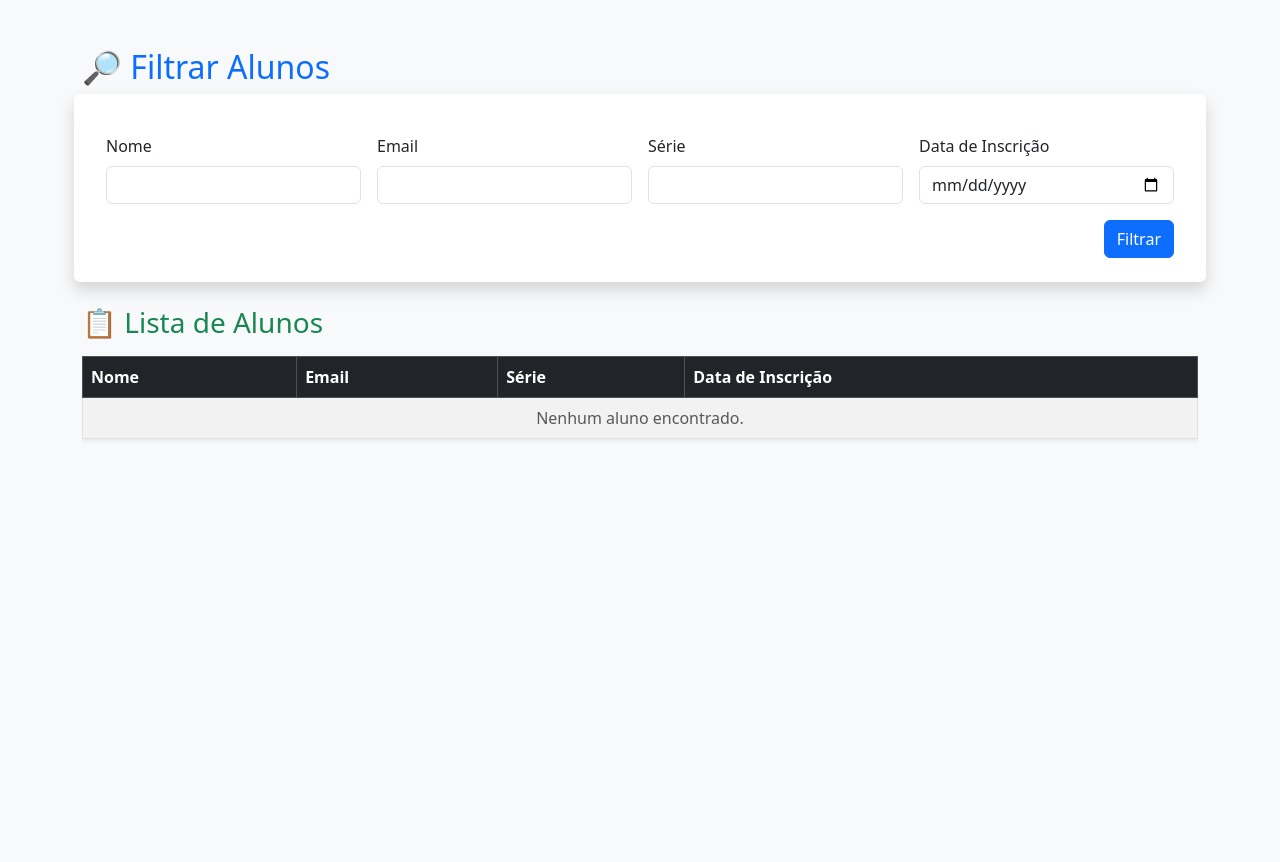
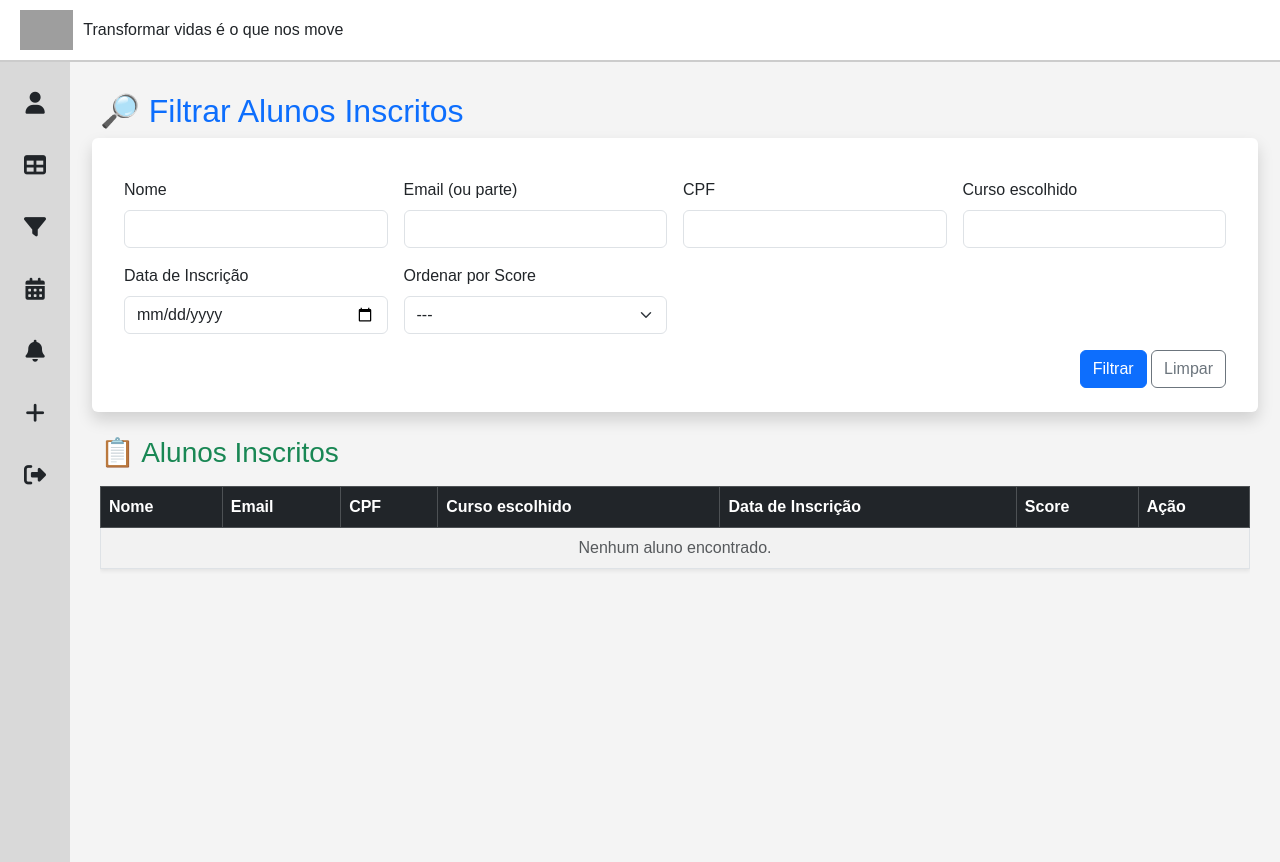
Before and after one commit to Alan2M/Projetos2, a Django app: page /gestor/alunos/ in a window 1280 px wide. Before the commit the page ends 440 px from the top, so only its background shows below. Run offline with Django 5.2, Linux system fonts and the light colour scheme; the visitor is signed in with stand-in values (Sample User, id 1); data comes from the database, SQL or seed files in the repository; data that the repository does not hold is empty; some libraries are stand-ins or nearby versions; grey boxes are pictures that could not be loaded.

Commit message:
filtragram de alunos inscritos

```diff
--- a/meu_app/templates/Lista_alunos.html
+++ b/meu_app/templates/Lista_alunos.html
@@ -1,16 +1,12 @@
+{% extends 'base_gestor.html' %}
 {% load form_extras %}
 {% load static %}
-<!DOCTYPE html>
-<html lang="pt-br">
-<head>
-    <meta charset="UTF-8">
-    <title>Lista de Alunos</title>
-    <link href="https://cdn.jsdelivr.net/npm/bootstrap@5.3.3/dist/css/bootstrap.min.css" rel="stylesheet">
-</head>
-<body class="bg-light">
 
-<div class="container mt-5">
-    <h2 class="mb-4 text-primary">🔎 Filtrar Alunos</h2>
+{% block title %}Filtrar Alunos Inscritos{% endblock %}
+
+{% block content %}
+<div class="content">
+  <h2 class="mb-4 text-primary">🔎 Filtrar Alunos Inscritos</h2>
 
   <form method="get" class="row g-3 mb-4 bg-white p-4 shadow rounded">
       <div class="col-md-3">
@@ -18,50 +14,71 @@
           {{ form.nome|add_class:"form-control" }}
       </div>
       <div class="col-md-3">
-            <label for="id_email" class="form-label">Email</label>
+          <label for="id_email" class="form-label">Email (ou parte)</label>
           {{ form.email|add_class:"form-control" }}
       </div>
       <div class="col-md-3">
-            <label for="id_serie" class="form-label">Série</label>
+          <label for="id_cpf" class="form-label">CPF</label>
+          {{ form.cpf|add_class:"form-control" }}
+      </div>
+      <div class="col-md-3">
+          <label for="id_serie" class="form-label">Curso escolhido</label>
           {{ form.serie|add_class:"form-control" }}
       </div>
       <div class="col-md-3">
           <label for="id_data_inscricao" class="form-label">Data de Inscrição</label>
           {{ form.data_inscricao|add_class:"form-control" }}
       </div>
+      <div class="col-md-3">
+          <label for="ordenar_score" class="form-label">Ordenar por Score</label>
+          <select name="ordenar_score" id="ordenar_score" class="form-select">
+              <option value="">---</option>
+              <option value="asc" {% if request.GET.ordenar_score == 'asc' %}selected{% endif %}>Menor para maior</option>
+              <option value="desc" {% if request.GET.ordenar_score == 'desc' %}selected{% endif %}>Maior para menor</option>
+          </select>
+      </div>
       <div class="col-12 text-end">
           <button type="submit" class="btn btn-primary">Filtrar</button>
+          <a href="{% url 'lista_alunos' %}" class="btn btn-outline-secondary">Limpar</a>
       </div>
   </form>
 
-    <h3 class="text-success mb-3">📋 Lista de Alunos</h3>
+  <h3 class="text-success mb-3">📋 Alunos Inscritos</h3>
   <div class="table-responsive">
       <table class="table table-bordered table-striped shadow-sm">
           <thead class="table-dark">
               <tr>
                   <th>Nome</th>
                   <th>Email</th>
-                    <th>Série</th>
+                  <th>CPF</th>
+                  <th>Curso escolhido</th>
                   <th>Data de Inscrição</th>
+                  <th>Score</th>
+                  <th>Ação</th>
               </tr>
           </thead>
           <tbody>
               {% for aluno in alunos %}
               <tr>
                   <td>{{ aluno.nome }}</td>
-                        <td>{{ aluno.email }}</td>
+                  <td>{{ aluno.user.email }}</td>
+                  <td>{{ aluno.cpf }}</td>
                   <td>{{ aluno.serie }}</td>
-                        <td>{{ aluno.data_inscricao|date:"d/m/Y H:i" }}</td>
+                  <td>{{ aluno.user.date_joined|date:"d/m/Y H:i" }}</td>
+                  <td>{{ aluno.score_vulnerabilidade }}</td>
+                  <td>
+                    <a href="{% url 'cadastrar_aluno' %}?nome={{ aluno.nome|urlencode }}&email={{ aluno.user.email|urlencode }}&serie={{ aluno.serie|urlencode }}" class="btn btn-sm btn-success">
+                      Cadastrar
+                    </a>
+                  </td>
               </tr>
               {% empty %}
               <tr>
-                        <td colspan="4" class="text-center text-muted">Nenhum aluno encontrado.</td>
+                  <td colspan="7" class="text-center text-muted">Nenhum aluno encontrado.</td>
               </tr>
               {% endfor %}
           </tbody>
       </table>
   </div>
 </div>
-
-</body>
-</html>
+{% endblock %}
```
Lines whose indentation alone changed are shown as unchanged.
